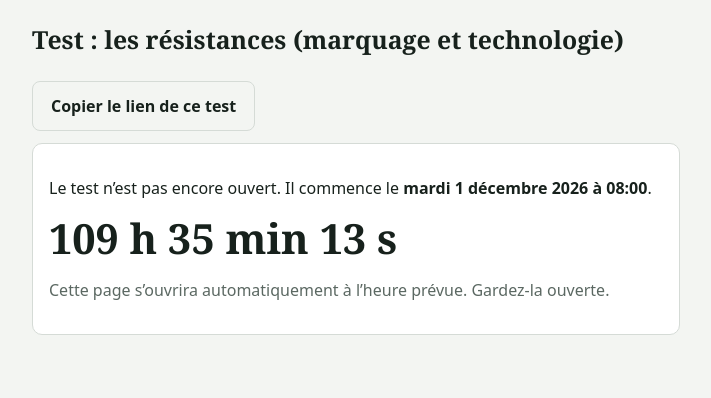
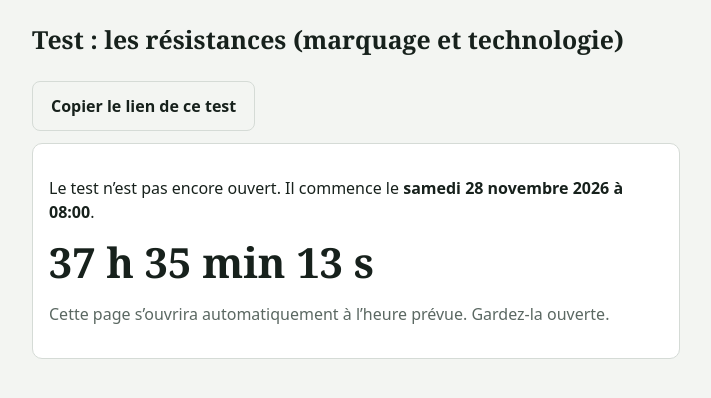
Before and after one commit to Capacity26/Test-micro, a plain HTML site: page test-resistances.html in a window 1280 px wide. Shown: the whole page, without its empty margins (284-995 px from the left). Drawn offline with Linux system fonts and the light colour scheme.

Commit message:
Update test start date and duration in CONFIG

```diff
--- a/test-resistances.html
+++ b/test-resistances.html
@@ -116,8 +116,8 @@ function fig(s){
 
 const CONFIG = {
   titre: "Test : les résistances (marquage et technologie)",
-  debut: "2026-12-01T08:00",   // date et heure de début : AAAA-MM-JJTHH:MM (heure locale)
-  dureeMinutes: 60,           // durée du test ; l’accès se ferme à début + durée
+  debut: "2026-11-28T08:00",   // date et heure de début : AAAA-MM-JJTHH:MM (heure locale)
+  dureeMinutes: 50,           // durée du test ; l’accès se ferme à début + durée
   whatsapp: "243998883923",   // numéro WhatsApp du professeur avec indicatif, sans le +
   questions: [
     // Q("question", figure ou null, ["A","B","C","D"], indice de la bonne réponse (0 = premier choix)) ; 1 point par question
```
